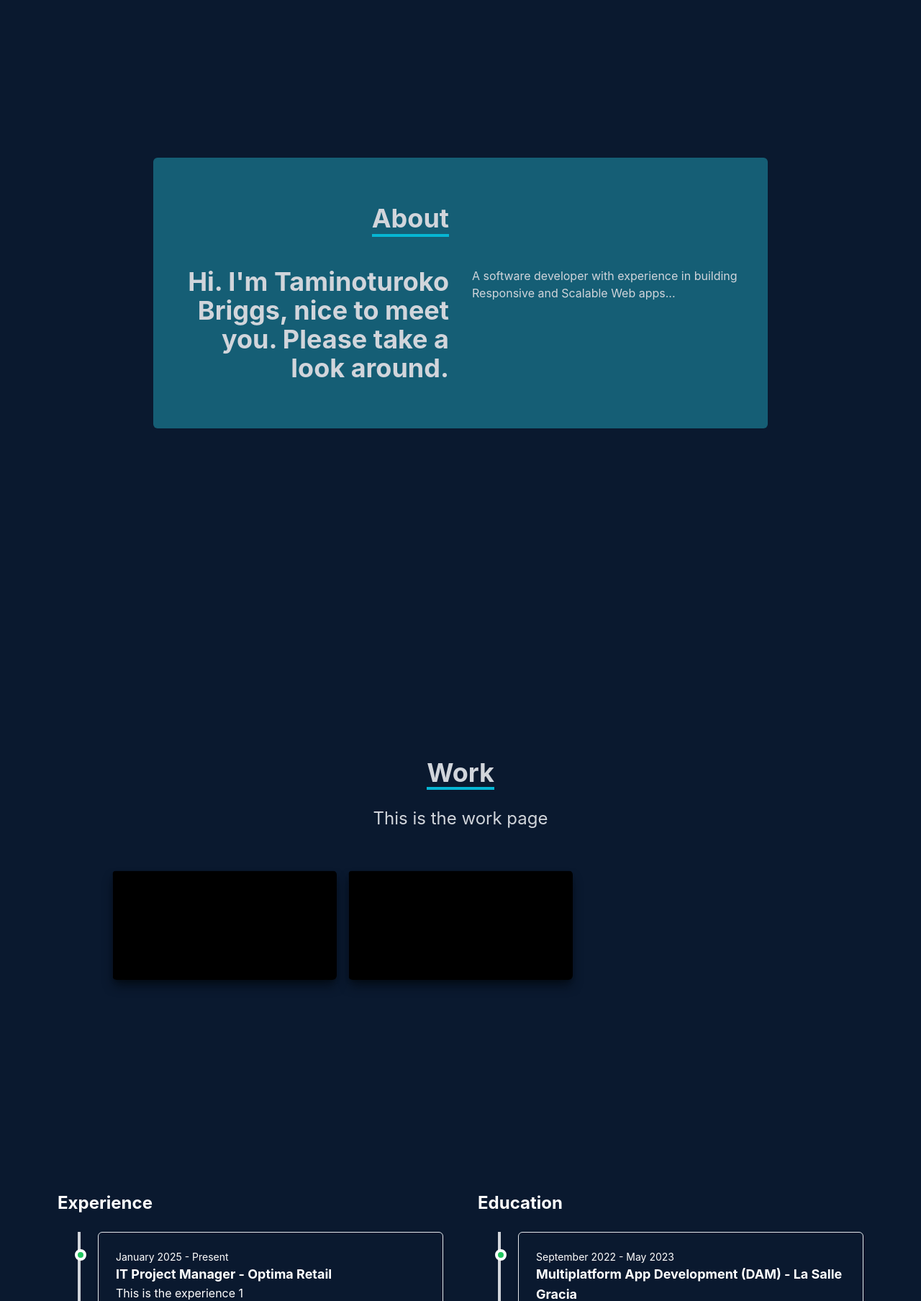
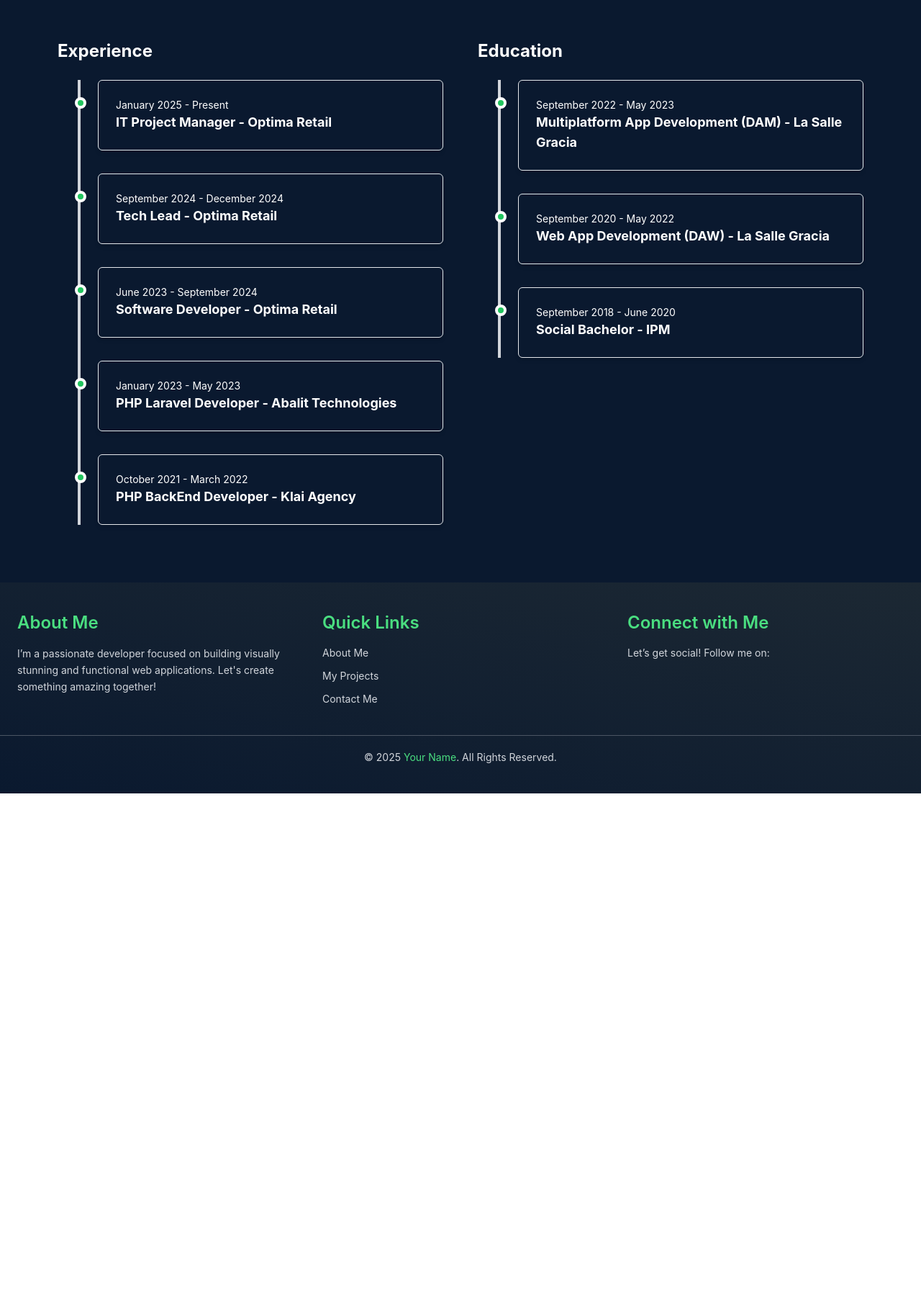
Before and after one commit to marcoshitaa/portfolio, a React (Create React App) app: page / in a window 1280 px wide. Shown: the part 793-2600 px from the top of the page at 72% size. After the commit the page ends 1895 px from the top, so only its background shows below. Built offline with nearby package versions, Linux system fonts and the light colour scheme.

Commit message:
nueva foto y cambios varios

```diff
--- a/src/App.js
+++ b/src/App.js
@@ -10,8 +10,8 @@ function App() {
     <div >
       <Navbar />
       <Home />
-      <About />
-      <Works />
+      {/* <About />
+      <Works /> */}
       <Experience />
       <Footer />
     </div>
--- a/src/components/Experience.jsx
+++ b/src/components/Experience.jsx
@@ -41,6 +41,11 @@ const timelineData = {
       timeRange: "experience.exp4.timeRange",
       description: "experience.exp4.description",
     },
+    {
+      title: "experience.exp5.title",
+      timeRange: "experience.exp5.timeRange",
+      description: "experience.exp5.description",
+    },
   ],
 
 };
@@ -51,7 +56,7 @@ const TimelineCard = ({ timeRange, title, description }) => (
     <div className="shadow-md rounded-md p-6 border border-white-300">
       <p className="text-sm text-white">{timeRange}</p>
       <h3 className="text-lg font-bold text-white">{title}</h3>
-      <p className="text-white">{description}</p>
+      {/* <p className="text-white">{description}</p> */}
     </div>
   </div>
 );
--- a/src/components/Home.jsx
+++ b/src/components/Home.jsx
@@ -1,6 +1,6 @@
 // Import required components and assets
 import React from 'react';
-import me from '../assets/foto2.png'; // Your profile photo
+import me from '../assets/foto3.png'; // Your profile photo
 import { Link } from "react-scroll"; // For smooth scrolling
 import { useTranslation } from 'react-i18next';
 
```
Also changed, not shown: src/assets/foto3.png (added).
